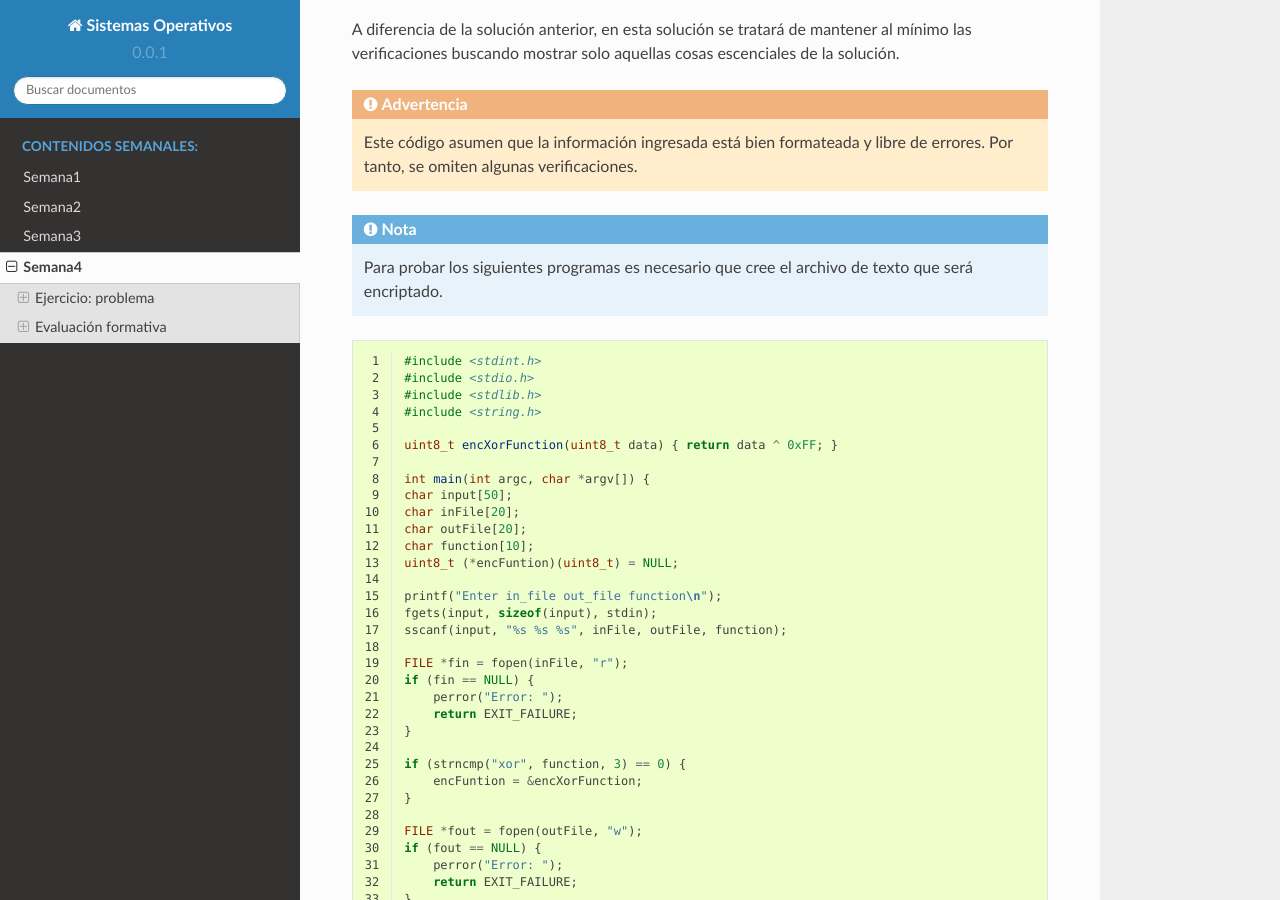
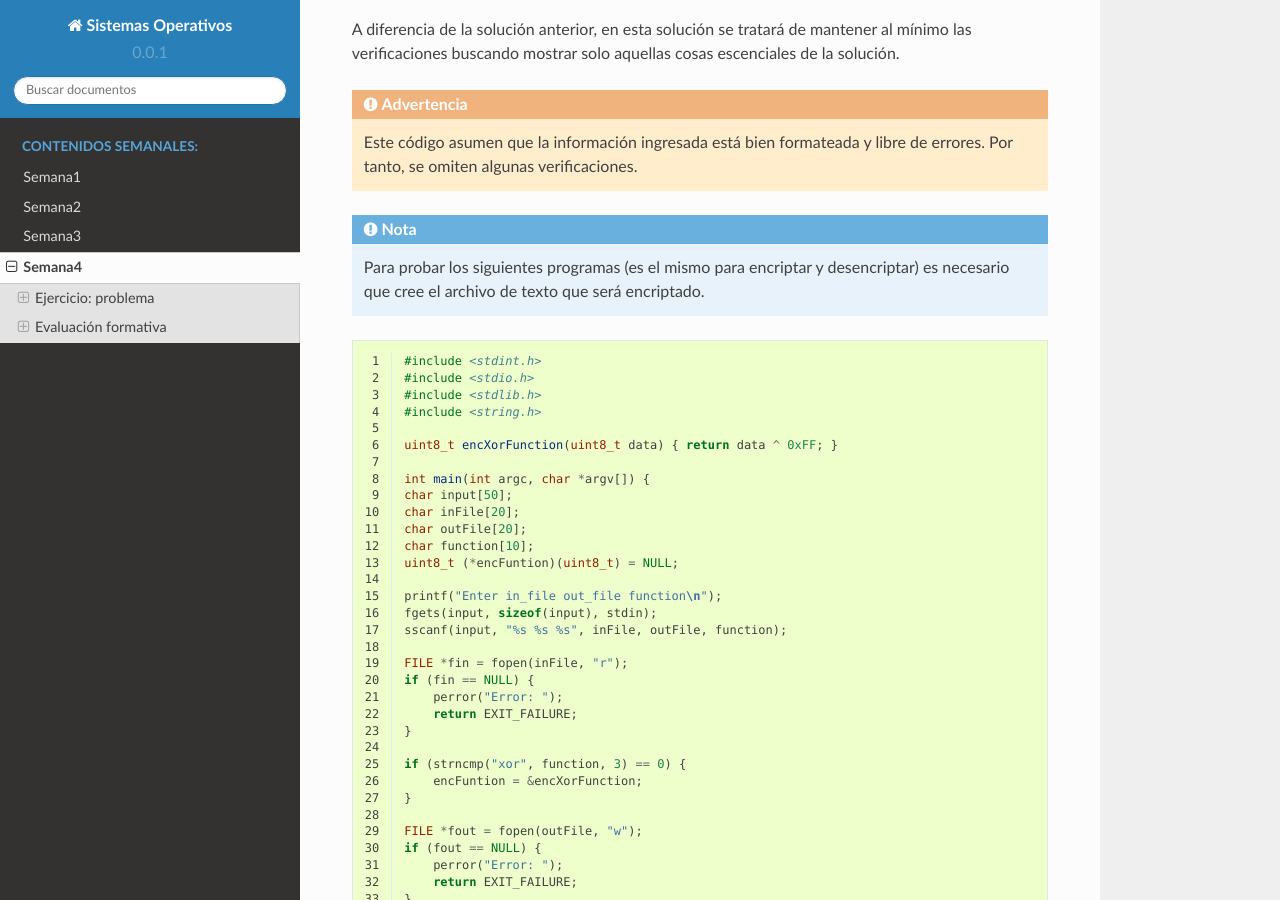
Before and after one commit to juanferfranco/sistemasoperativos, a Sphinx documentation site: the page built from docs/_semana4/semana4.rst, in a window 1280 px wide and 900 px high, scrolled down 13950 px. Built offline with Sphinx 7.4.7 and the Read the Docs theme 2.0.0, drawn with Linux system fonts in a browser that asks for light colours.

Commit message:
minor fix

```diff
--- a/docs/_semana4/semana4.rst
+++ b/docs/_semana4/semana4.rst
@@ -775,8 +775,9 @@ cosas escenciales de la solución.
              bien formateada y libre de errores. Por tanto, se omiten
              algunas verificaciones.
 
-.. note:: Para probar los siguientes programas es necesario que cree
-          el archivo de texto que será encriptado.
+.. note:: Para probar los siguientes programas (es el mismo para encriptar
+          y desencriptar) es necesario que cree el archivo de texto que
+          será encriptado.
 
 .. code-block:: c
     :linenos:
```
